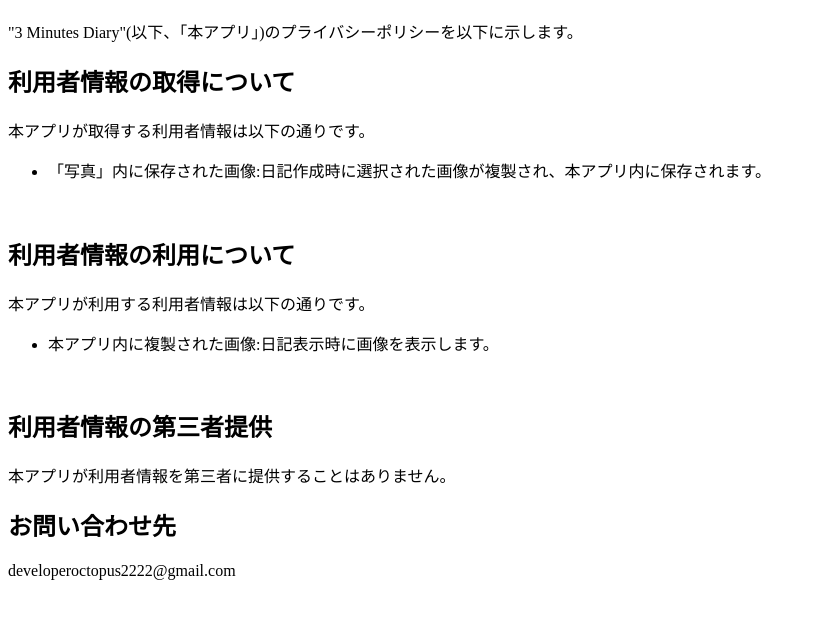
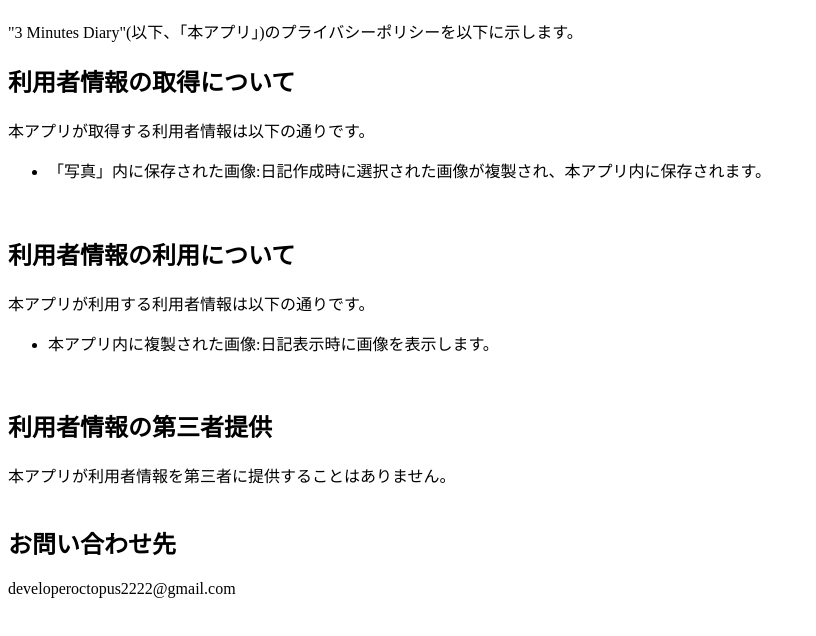
Before and after one commit to DeveloperOctopus/3MinutesDiary, a plain HTML site: page index.html in a window 1280 px wide. Shown: the part 70-706 px from the top of the page, without its empty margins (0-816 px from the left). Drawn offline with Linux system fonts and the light colour scheme.

Commit message:
Update index.html

```diff
--- a/index.html
+++ b/index.html
@@ -16,7 +16,7 @@
     </ul>
   <br>
   <h2>利用者情報の第三者提供</h2>
-    本アプリが利用者情報を第三者に提供することはありません。
+    本アプリが利用者情報を第三者に提供することはありません。<br>
   <br>
   <h2>お問い合わせ先</h2>
     developeroctopus2222@gmail.com
```
